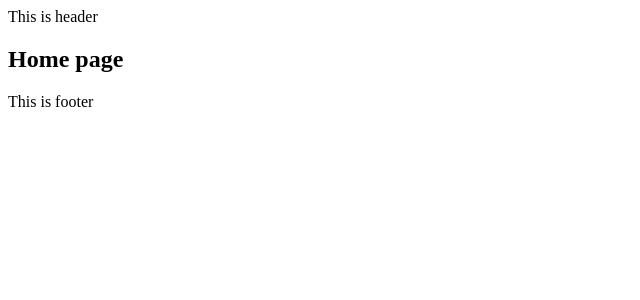
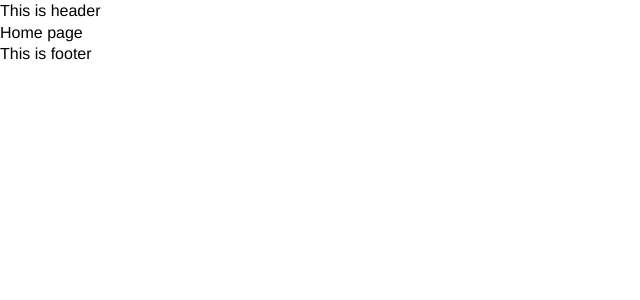
Before and after one commit to 42-alex/todolist, a React app in the folder front/: page / in a window 1280 px wide. Shown: the top 300 px of the page, without its empty margins (0-640 px from the left). Built offline with nearby package versions, Linux system fonts and the light colour scheme.

Commit message:
Add basic styles to the project

```diff
--- a/front/src/index.tsx
+++ b/front/src/index.tsx
@@ -2,6 +2,7 @@
 import ReactDOM from 'react-dom/client';
 import App from './pages/App/App';
 import { BrowserRouter } from 'react-router-dom';
+import './styles/main.scss';
 
 const root = ReactDOM.createRoot(document.getElementById('root') as HTMLDivElement);
 root.render(
--- /dev/null
+++ b/front/src/styles/_core.scss
@@ -0,0 +1,50 @@
+html,
+body,
+#root,
+#root > .app,
+#root > main {
+	height: 100%;
+}
+main {
+	overflow: auto;
+}
+html {
+	box-sizing: border-box;
+}
+html * {
+	box-sizing: inherit;
+}
+body {
+	margin: 0;
+	font-family: 'Helvetica Neue', sans-serif;
+	-webkit-font-smoothing: antialiased;
+	-moz-osx-font-smoothing: grayscale;
+	font-size: '16px';
+	line-height: 1.35;
+}
+
+a {
+	color: #4fc3f6;
+	text-decoration: none;
+	display: inline-flex;
+	align-items: center;
+	flex-wrap: nowrap;
+	&:hover {
+		text-decoration: none;
+	}
+	svg {
+		font-size: 24px;
+		margin-right: 6px;
+		fill: currentColor;
+	}
+}
+#root {
+	min-height: 100vh;
+	display: flex;
+	flex-direction: column;
+}
+.container {
+  max-width: 1536px;
+  padding: 0 10px;
+  margin: 0 auto;
+}
--- /dev/null
+++ b/front/src/styles/_reset.scss
@@ -0,0 +1,129 @@
+/* http://meyerweb.com/eric/tools/css/reset/
+   v2.0 | 20110126
+   License: none (public domain)
+*/
+
+html,
+body,
+div,
+span,
+applet,
+object,
+iframe,
+h1,
+h2,
+h3,
+h4,
+h5,
+h6,
+p,
+blockquote,
+pre,
+a,
+abbr,
+acronym,
+address,
+big,
+cite,
+code,
+del,
+dfn,
+em,
+img,
+ins,
+kbd,
+q,
+s,
+samp,
+small,
+strike,
+strong,
+sub,
+sup,
+tt,
+var,
+b,
+u,
+i,
+center,
+dl,
+dt,
+dd,
+ol,
+ul,
+li,
+fieldset,
+form,
+label,
+legend,
+table,
+caption,
+tbody,
+tfoot,
+thead,
+tr,
+th,
+td,
+article,
+aside,
+canvas,
+details,
+embed,
+figure,
+figcaption,
+footer,
+header,
+hgroup,
+menu,
+nav,
+output,
+ruby,
+section,
+summary,
+time,
+mark,
+audio,
+video {
+	margin: 0;
+	padding: 0;
+	border: 0;
+	font-size: 100%;
+	font: inherit;
+	vertical-align: baseline;
+}
+/* HTML5 display-role reset for older browsers */
+article,
+aside,
+details,
+figcaption,
+figure,
+footer,
+header,
+hgroup,
+menu,
+nav,
+section {
+	display: block;
+}
+body {
+	line-height: 1;
+}
+ol,
+ul {
+	list-style: none;
+}
+blockquote,
+q {
+	quotes: none;
+}
+blockquote:before,
+blockquote:after,
+q:before,
+q:after {
+	content: '';
+	content: none;
+}
+table {
+	border-collapse: collapse;
+	border-spacing: 0;
+}
--- /dev/null
+++ b/front/src/styles/main.scss
@@ -0,0 +1,2 @@
+@import './reset.scss';
+@import './core.scss';
```
